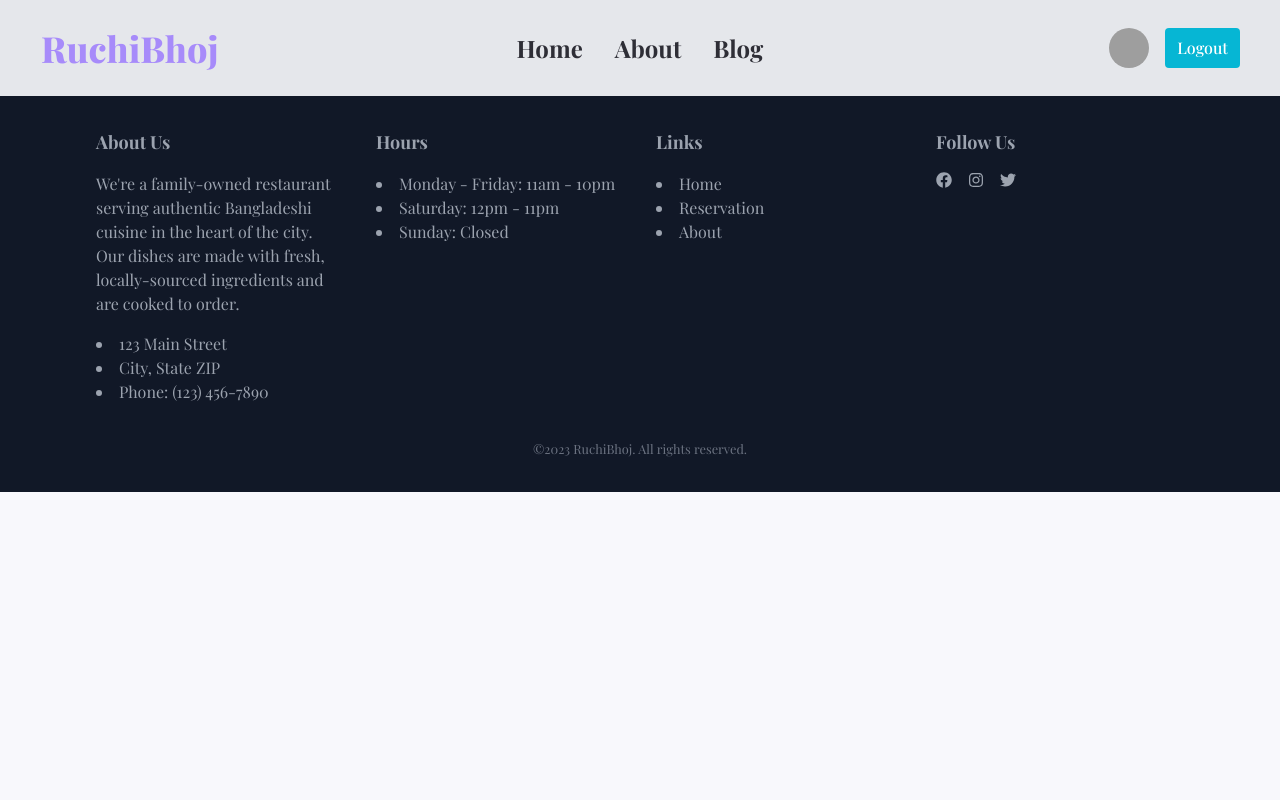
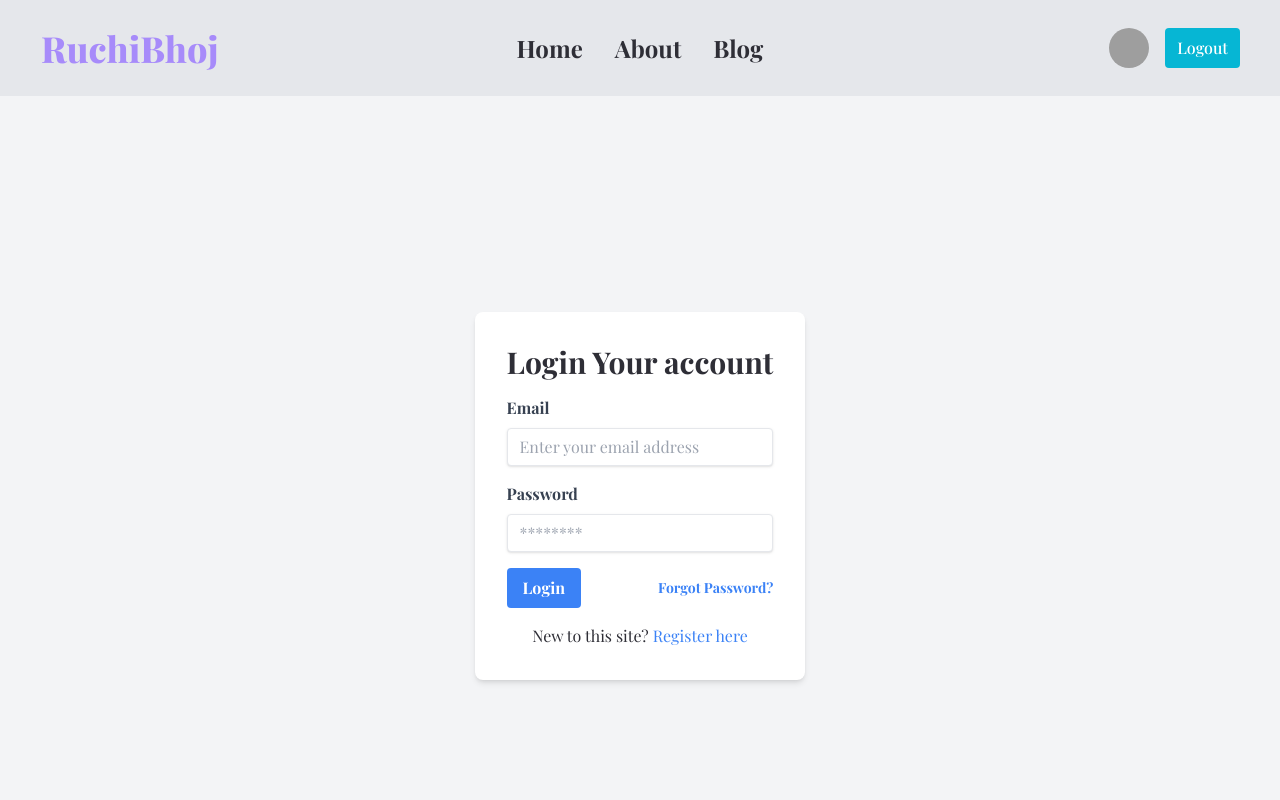
Before and after one commit to fazlerabbyrifat/ruchi-bhoj-client, a React (Vite) app: page /login in a window 1280 px wide. Shown: the top 800 px of the page. Built offline with nearby package versions, Linux system fonts and the light colour scheme; grey boxes are pictures that could not be loaded; a web font is replaced by a local one.

Commit message:
login page added

```diff
--- a/src/pages/Login/Login.jsx
+++ b/src/pages/Login/Login.jsx
@@ -1,11 +1,67 @@
-import React from 'react';
+import React from "react";
+import { Link } from "react-router-dom";
 
 const Login = () => {
-    return (
-        <div>
-
-        </div>
-    );
+  return (
+    <div className="bg-gray-100 flex flex-col h-screen justify-center items-center">
+      <div className="bg-white rounded-lg p-8 shadow-md">
+        <h2 className="text-3xl font-bold mb-4">Login Your account</h2>
+        <form className="space-y-4">
+          <div>
+            <label
+              className="block text-gray-700 font-bold mb-2"
+              htmlFor="email"
+            >
+              Email
+            </label>
+            <input
+              className="shadow appearance-none border rounded w-full py-2 px-3 text-gray-700 leading-tight focus:outline-none focus:shadow-outline"
+              id="email"
+              name="email"
+              type="email"
+              placeholder="Enter your email address"
+              required
+            />
+          </div>
+          <div>
+            <label
+              className="block text-gray-700 font-bold mb-2"
+              htmlFor="password"
+            >
+              Password
+            </label>
+            <input
+              className="shadow appearance-none border rounded w-full py-2 px-3 text-gray-700 leading-tight focus:outline-none focus:shadow-outline"
+              id="password"
+              name="password"
+              type="password"
+              placeholder="********"
+              required
+            />
+          </div>
+          <div className="flex items-center justify-between">
+            <button
+              className="bg-blue-500 hover:bg-blue-700 text-white font-bold py-2 px-4 rounded focus:outline-none focus:shadow-outline"
+              type="submit"
+            >
+              Login
+            </button>
+            <Link
+              className="inline-block font-bold text-sm text-blue-500 hover:text-blue-800"
+            >
+              Forgot Password?
+            </Link>
+          </div>
+          <div className="text-center">
+            New to this site?{" "}
+            <Link to="/register" className="text-blue-500">
+              Register here
+            </Link>
+          </div>
+        </form>
+      </div>
+    </div>
+  );
 };
 
 export default Login;
```
